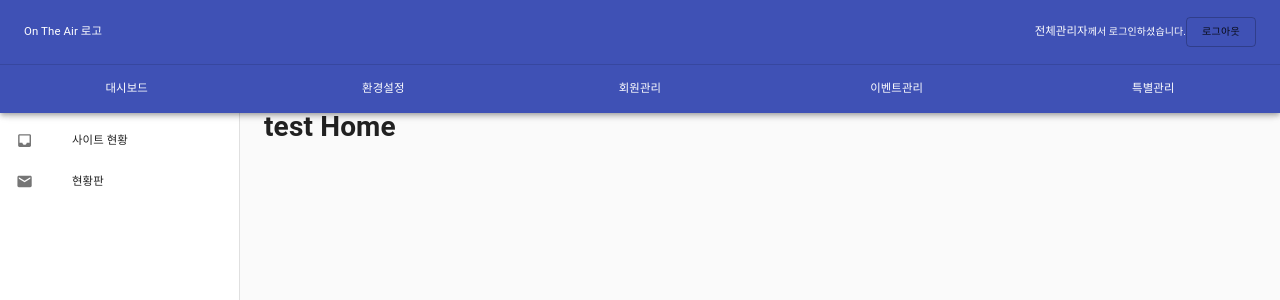
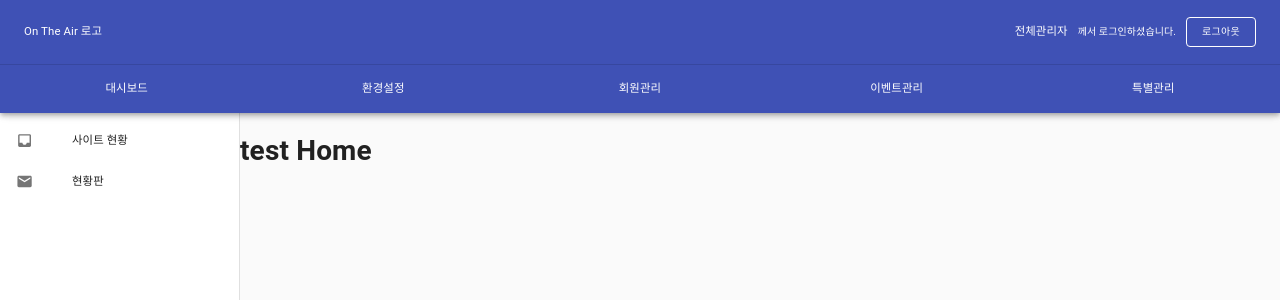
Before and after one commit to jinwoongBang/remote-video-conferencing-service, a Next.js app: page / in a window 1280 px wide. Shown: the top 300 px of the page. Built offline with nearby package versions, Linux system fonts and the light colour scheme.

Commit message:
refactor : top bar 레이아웃 수정

```diff
--- a/src/components/AppLayout.tsx
+++ b/src/components/AppLayout.tsx
@@ -48,10 +48,12 @@ const useStyles = makeStyles((theme: Theme) => ({
     overflow: 'auto',
   },
   content: {
+    border: '1xp solid tomato',
     flexGrow: 1,
-    padding: theme.spacing(3),
+    // paddingTop: '112px',
     maxWidth: `calc(100vw - ${drawerWidth}px)`,
     minWidth: `${1440 - drawerWidth}px`,
+    // height: '120vh',
   },
 
   subHeader: {
@@ -66,6 +68,10 @@ const useStyles = makeStyles((theme: Theme) => ({
     display: 'flex',
     justifyContent: 'flex-end',
     alignItems: 'center',
+
+    '& > *': {
+      marginLeft: '10px',
+    },
   },
 }));
 
@@ -110,8 +116,10 @@ function ApoLayout({ children }: ApoLayoutProps) {
             </Grid>
             <Grid item xs={3} className={classes.rightContainer}>
               <Typography variant="body1">전체관리자</Typography>
-              <Typography variant="body2"> 께서 로그인하셨습니다.</Typography>
-              <Button variant="outlined">로그아웃</Button>
+              <Typography variant="body2">께서 로그인하셨습니다.</Typography>
+              <Button variant="outlined" color="inherit">
+                로그아웃
+              </Button>
             </Grid>
           </Grid>
         </Toolbar>
@@ -171,6 +179,7 @@ function ApoLayout({ children }: ApoLayoutProps) {
 
       <main className={classes.content}>
         <Toolbar />
+        <Toolbar variant="dense" />
         <Container maxWidth={false} disableGutters>
           {children}
         </Container>
```
